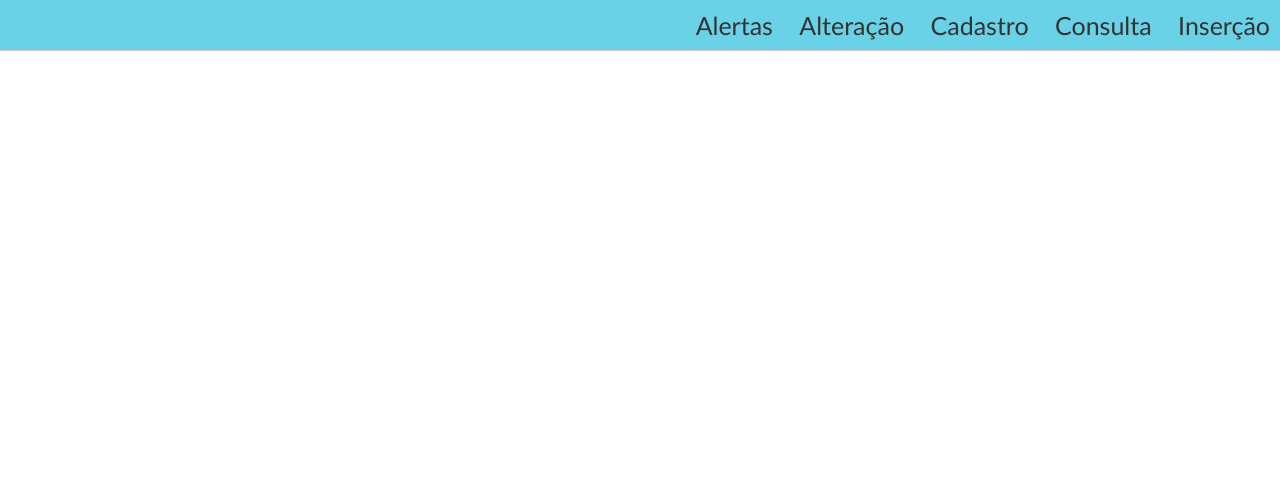
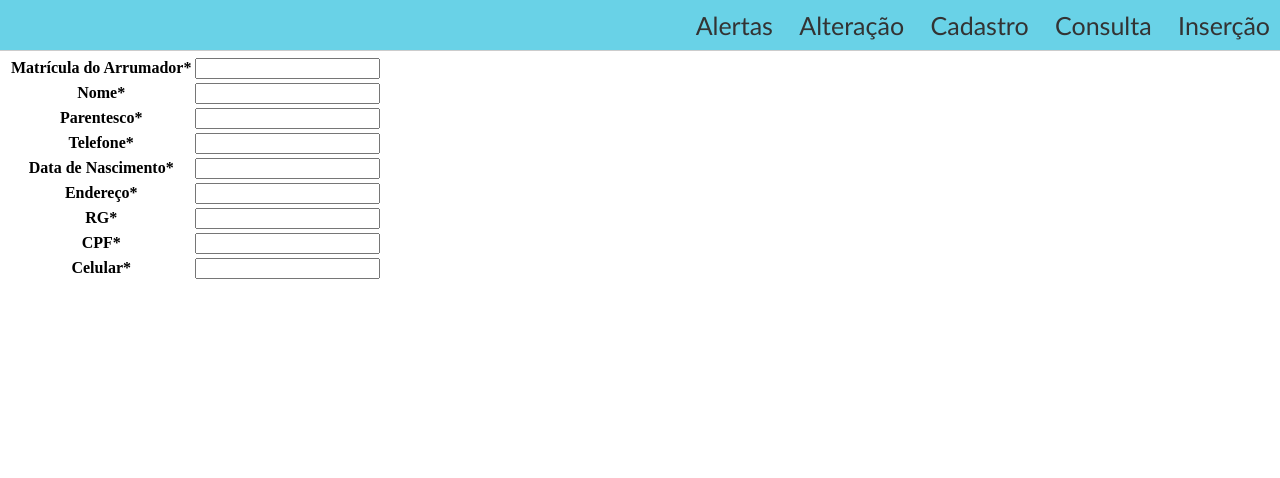
Before and after one commit to rafaelfez/sass, a PHP site: page /cad_dep.php in a window 1280 px wide. Shown: the top 478 px of the page. Run offline with PHP 8.4, Linux system fonts and the light colour scheme.

Commit message:
Criando formulários de cadastro

```diff
--- a/cad_dep.php
+++ b/cad_dep.php
@@ -1,9 +1,54 @@
 <?php
 
 $tituloPagina = "Dependente";
+$matricula = $nome = $parentesco = $telefone = $nascimento = $endereco = $rg = $cpf = $celular = '';
 
 include("inc/header.php");
+?>
 
+<div class="cad-dep">
+  <h2>Cadastro de Dependente</h2>
+  <form class="form-cad-dep" method="post" action="cad_dep.php">
+    <table>
+        <tr>
+          <th><label for="matricula">Matrícula do Arrumador<span class="required">*</span></label></th>
+          <td><input type="text" id="matricula" name="matricula" value="<?php echo htmlspecialchars($matricula); ?>"/></td>
+        </tr>
+        <tr>
+          <th><label for="nome">Nome<span class="required">*</span></label></th>
+          <td><input type="text" id="nome" name="nome" value="<?php echo htmlspecialchars($nome); ?>"/></td>
+        </tr>
+        <tr>
+          <th><label for="parentesco">Parentesco<span class="required">*</span></label></th>
+          <td><input type="text" id="parentesco" name="parentesco" value="<?php echo htmlspecialchars($parentesco); ?>"/></td>
+        </tr>
+        <tr>
+          <th><label for="telefone">Telefone<span class="required">*</span></label></th>
+          <td><input type="text" id="telefone" name="telefone" value="<?php echo htmlspecialchars($telefone); ?>"/></td>
+        </tr>
+        <tr>
+          <th><label for="nascimento">Data de Nascimento<span class="required">*</span></label></th>
+          <td><input type="text" id="nascimento" name="nascimento" value="<?php echo htmlspecialchars($nascimento); ?>"/></td>
+        </tr>
+        <tr>
+          <th><label for="endereco">Endereço<span class="required">*</span></label></th>
+          <td><input type="text" id="endereco" name="endereco" value="<?php echo htmlspecialchars($endereco); ?>"/></td>
+        </tr>
+        <tr>
+          <th><label for="rg">RG<span class="required">*</span></label></th>
+          <td><input type="text" id="rg" name="rg" value="<?php echo htmlspecialchars($rg); ?>"/></td>
+        </tr>
+        <tr>
+          <th><label for="cpf">CPF<span class="cpf">*</span></label></th>
+          <td><input type="text" id="cpf" name="cpf" value="<?php echo htmlspecialchars($cpf); ?>"/></td>
+        </tr>
+        <tr>
+          <th><label for="celular">Celular<span class="required">*</span></label></th>
+          <td><input type="text" id="celular" name="celular" value="<?php echo htmlspecialchars($celular); ?>"/></td>
+        </tr>
+    </table>
+</div>
+
+<?php
 include("inc/footer.php");
-
 ?>
--- a/css/style.css
+++ b/css/style.css
@@ -64,5 +64,13 @@
   text-align: center;
   position: absolute;
   left: 40%;
+  top: 15%;
+}
+
+.login {
+	font-size: 50px;
+  text-align: center;
+  position: absolute;
+  left: 40%;
   top: 35%;
 }
```
Also changed, not shown: cad_arr.php (+42 -1 lines), cad_con.php (+23 -2 lines), login.php (added, +14 -0 lines), 1 other file.
